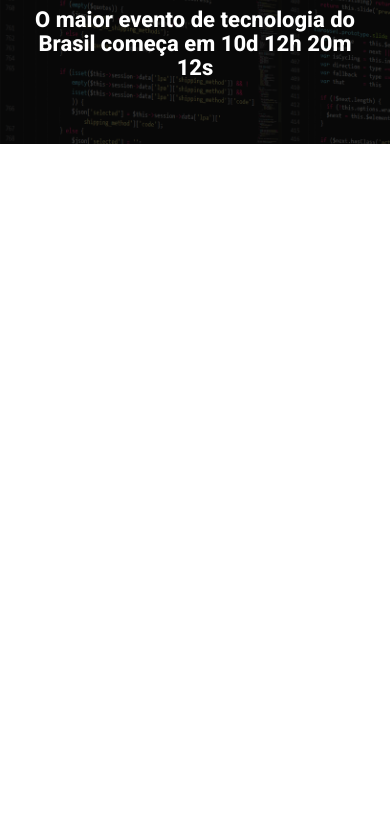
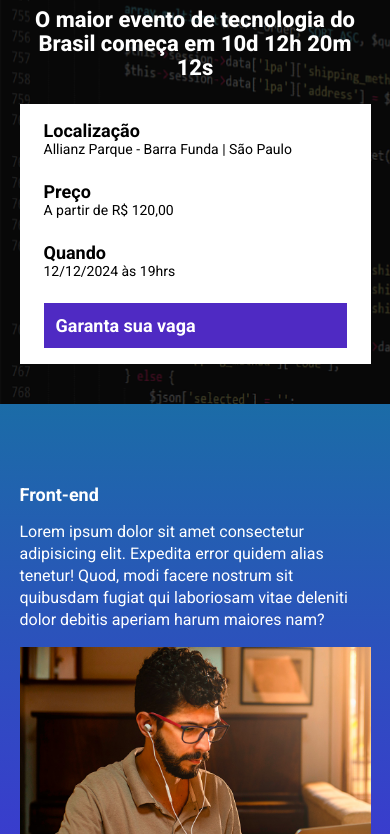
Before and after one commit to coderleleo1/ebac_tech_talks, a website built with Parcel: page src/index.html in a window 390 px wide. Shown: the part 96-930 px from the top of the page. Before the commit the page ends 844 px from the top, so only its background shows below. Built offline with nearby package versions, Linux system fonts and the light colour scheme.

Commit message:
adição da section details

```diff
--- a/src/index.html
+++ b/src/index.html
@@ -16,8 +16,37 @@
             <p class="hero__text">
                 O maior evento de tecnologia do Brasil começa em 10d 12h 20m 12s
             </p>
+
+            <div class="infos-bar">
+                <ul class="infos-bar__infos">
+                    <li class="infos-bar__infos__item">
+                        <b>Localização</b>
+                        Allianz Parque - Barra Funda | São Paulo
+                    </li>
+                    <li class="infos-bar__infos__item">
+                        <b>Preço</b>
+                        A partir de R$ 120,00
+                    </li>
+                    <li class="infos-bar__infos__item">
+                        <b>Quando</b>
+                        12/12/2024 às 19hrs
+                    </li>
+                </ul>
+                <a href="#" class="button button--primary">Garanta sua vaga</a>
+            </div>
         </div>
     </header>
+    <section class="event">
+        <div class="container">
+            <div class="event__details">
+                <h2 class="event__details__title">Front-end</h2>
+                <p class="event__details__description">
+                    Lorem ipsum dolor sit amet consectetur adipisicing elit. Expedita error quidem alias tenetur! Quod, modi facere nostrum sit quibusdam fugiat qui laboriosam vitae deleniti dolor debitis aperiam harum maiores nam?
+                </p>
+            </div>
+            <img class="event__image" src="./images/frontend.png" alt="Front-end">
+        </div>
+    </section>
     <script src="scripts/main.js"></script>
 </body>
 </html>
--- /dev/null
+++ b/src/styles/_event.scss
@@ -0,0 +1,43 @@
+.event {
+    padding: 80px 0;
+// comando para adicionar o degradê  1. angulo      2.         3.
+    background-image: linear-gradient(         #1B6CA7, #442BDB);   // 1. angulo de inclinação | 2. cor primária | 3. cor gradiente
+                                                                      // exemplificado 45deg. Para manter o angulo padrão, basta apagar o valor
+
+    .container {
+        display: flex;
+    }
+
+    &__details {
+        margin-right: 40px;
+
+        &__title {
+            font-size: 18px;
+            font-weight: bold;
+            margin-bottom: 16px;
+        }
+
+        &__description {
+            line-height: 22px;
+        }
+    }
+
+    &__image {
+        max-width: 360px;
+    }
+
+    @media (max-width: 640px) {
+            .container {
+                display: block;
+            }
+
+            &__details {
+                margin-right: 0;
+                margin-bottom: 16px;
+            }
+
+            &__image {
+                width: 100%;
+            }
+        }
+}
--- /dev/null
+++ b/src/styles/components/_buttons.scss
@@ -0,0 +1,23 @@
+.button {
+    padding: 12px;
+    font-size: 18px;
+    font-weight: bold;
+    text-decoration: none;
+    text-align: center;
+    white-space: nowrap; // comando para dizer ao css se o texto do elemento deve ou não quebrar a linha
+
+    &--primary {
+        color: #fff;
+        background-color: #4f2AC3;
+    }
+
+    @media (max-width: 640px) {
+        display: block;
+        width: 100%;
+    }
+
+    @media (max-width: 1024px) {
+        display: flex;
+        align-items: center; // alinha o elemento na vertical
+    }
+}
--- /dev/null
+++ b/src/styles/components/_infos-bar.scss
@@ -0,0 +1,40 @@
+.infos-bar {
+    padding: 16px 24px;
+    background-color: #fff;
+    display: flex;                  // necessário pois o botão estava no lugar errado
+    justify-content: space-between; // necessário para distribuir bem o espaçamento entre os elementos, ul na esquerda e o botão na direita
+
+    &__infos {
+        display: flex;
+        gap: 40px;
+
+        &__item {
+            font-size: 14px;
+            color: #000;
+
+            b {
+                color: #000;
+                font-size: 18px;
+                display: block;
+            }
+        }
+    }
+
+    @media (max-width: 640px) { // comandos para os elementos ocuparem o espaço inteiro dentro da tela
+        display: block;
+
+        &__infos {
+            display: block;
+
+            &__item {
+                margin-bottom: 24px;
+            }
+        }
+    }
+
+    @media (max-width: 1024px) {
+        &__infos {
+            gap: 16px;
+        }
+    }
+}
--- a/src/styles/main.scss
+++ b/src/styles/main.scss
@@ -1,4 +1,7 @@
 @use 'hero';
+@use 'components/infos-bar';
+@use 'components/buttons';
+@use 'event';
 
 * {
     margin: 0;
@@ -6,6 +9,7 @@
     box-sizing: border-box;
     font-family: Roboto, sans-serif;
     color: #fff;
+    list-style: none;
 }
 
 .container {
```
